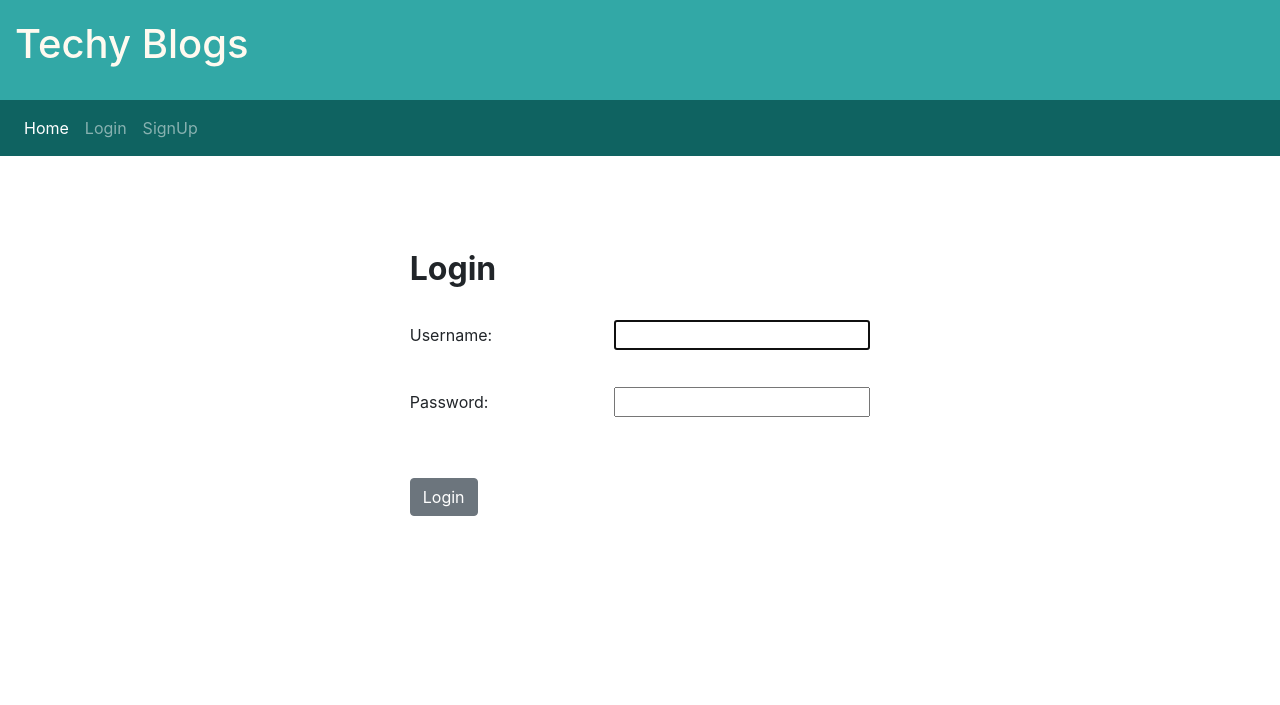
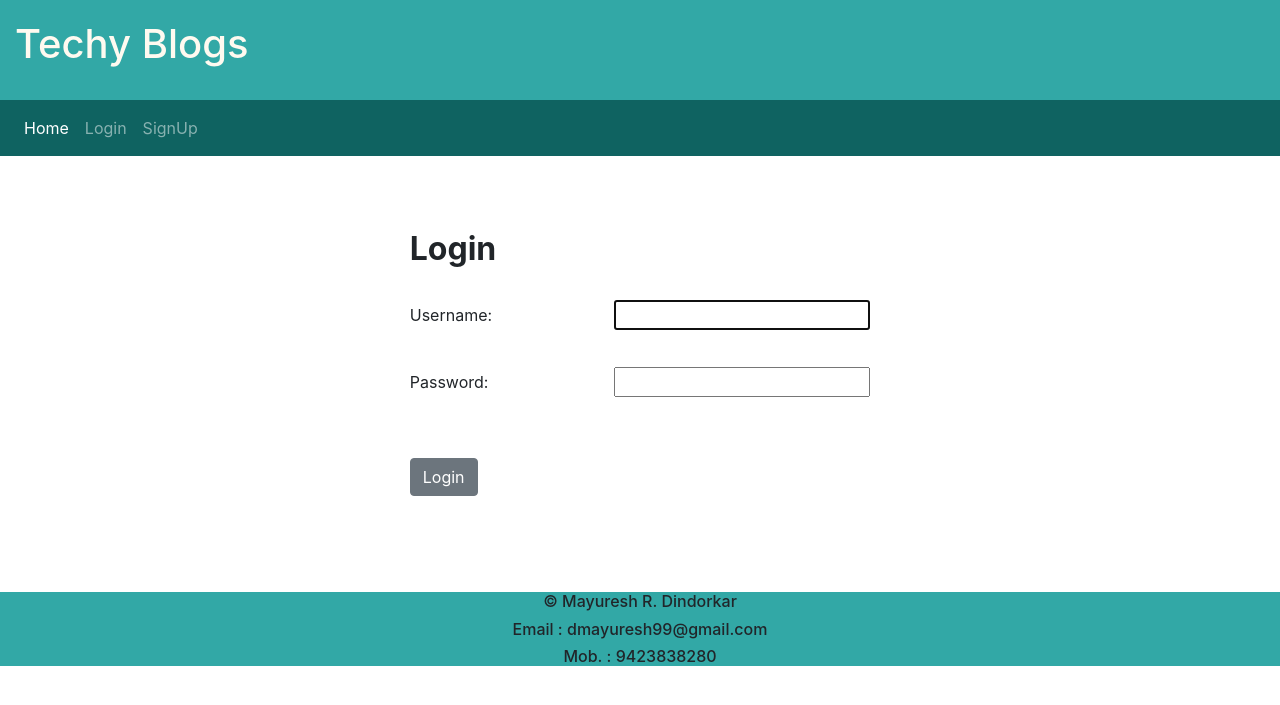
Before and after one commit to Mayureshdindorkar/Blogging-website-Techy-Blogs, a Django app: page /accounts/login/ in a window 1280 px wide. Shown: the top 705 px of the page. Run offline with Django 3.2, Linux system fonts and the light colour scheme; some libraries are stand-ins or nearby versions.

Commit message:
applied container to all forms

```diff
--- a/blog/templates/blog/base.html
+++ b/blog/templates/blog/base.html
@@ -21,6 +21,15 @@
 
             .navbar-custom .nav-link {
                 color: floralwhite;
+            }
+
+
+            .footer {
+                position:relative;
+                left: 0 ; right: 0; bottom: 0;
+                background-color: #32a8a6;
+                text-align: center;
+                padding-bottom: 0px;
             }
         </style>
 
@@ -76,6 +85,15 @@
                 </div>
             </div>
         </div>
+        <br>
+
+        <br>
+
+            <div class="footer container-fluid">
+                <h6> &#169; Mayuresh R. Dindorkar</h6>
+                <h6> Email : dmayuresh99@gmail.com</h6>
+                <h6> Mob.  : 9423838280</h6>
+            </div>
 
     </body>
 </html>
--- a/blog/templates/registration/login.html
+++ b/blog/templates/registration/login.html
@@ -5,7 +5,7 @@
         <p>Your username and password didn't match. Please try again.</p>
     {% endif %}
 
-    <div style="margin-top: 70px;">
+    <div style="margin-top: 50px;" class="container">
         <form method="post" action="{% url 'login' %}" class="justify-content-center">
 
             <h2><b>Login</b></h2>
@@ -25,7 +25,8 @@
                 <input type="submit" class="save btn btn-secondary" value="Login">
                 <input type="hidden" name="next" value="{{ next }}" />
             </div>
-
         </form>
+        <br>
+        <br>
     </div>
 {% endblock %}
```
Also changed, not shown: blog/templates/registration/signupform.html (+4 -4 lines).
